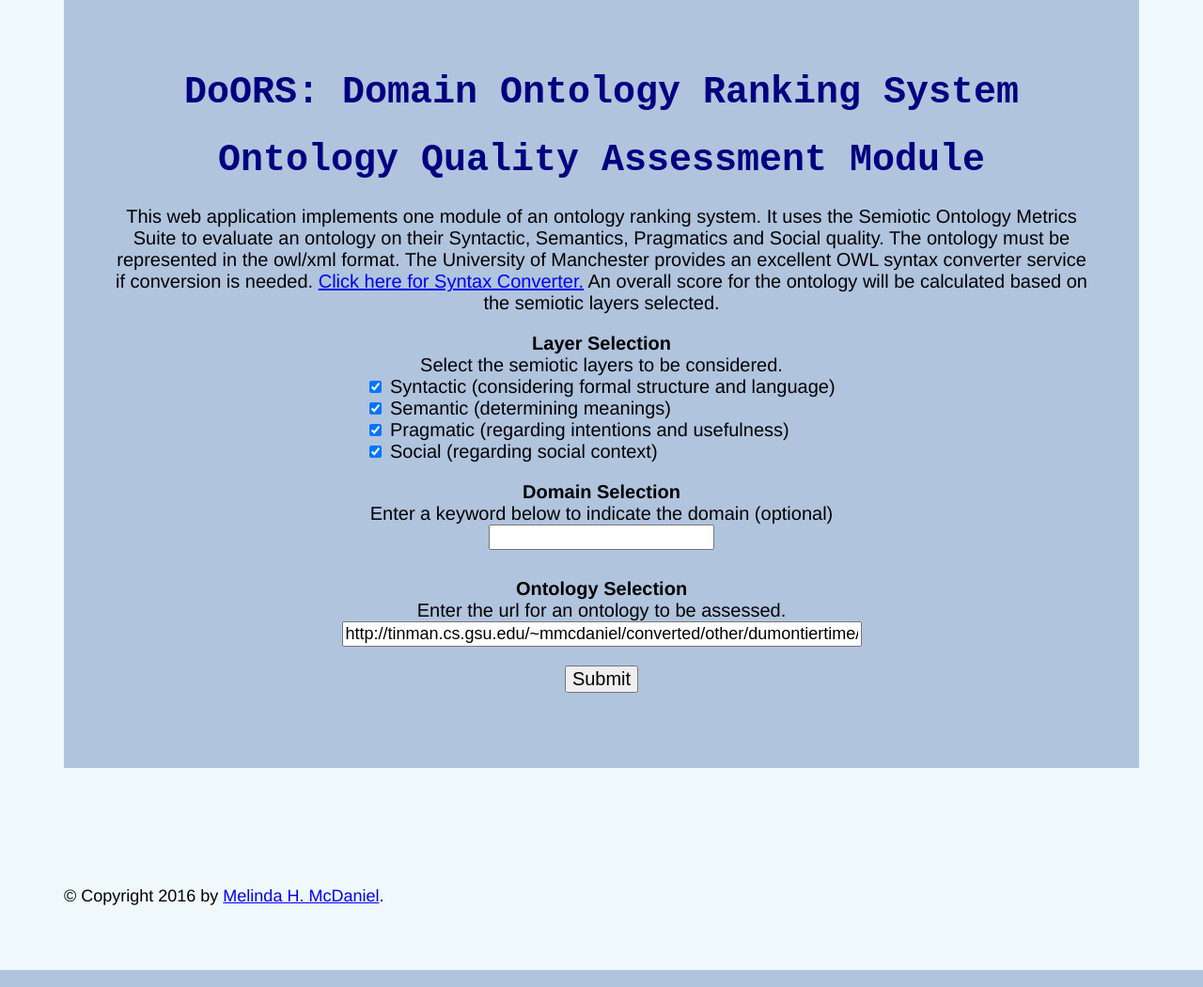
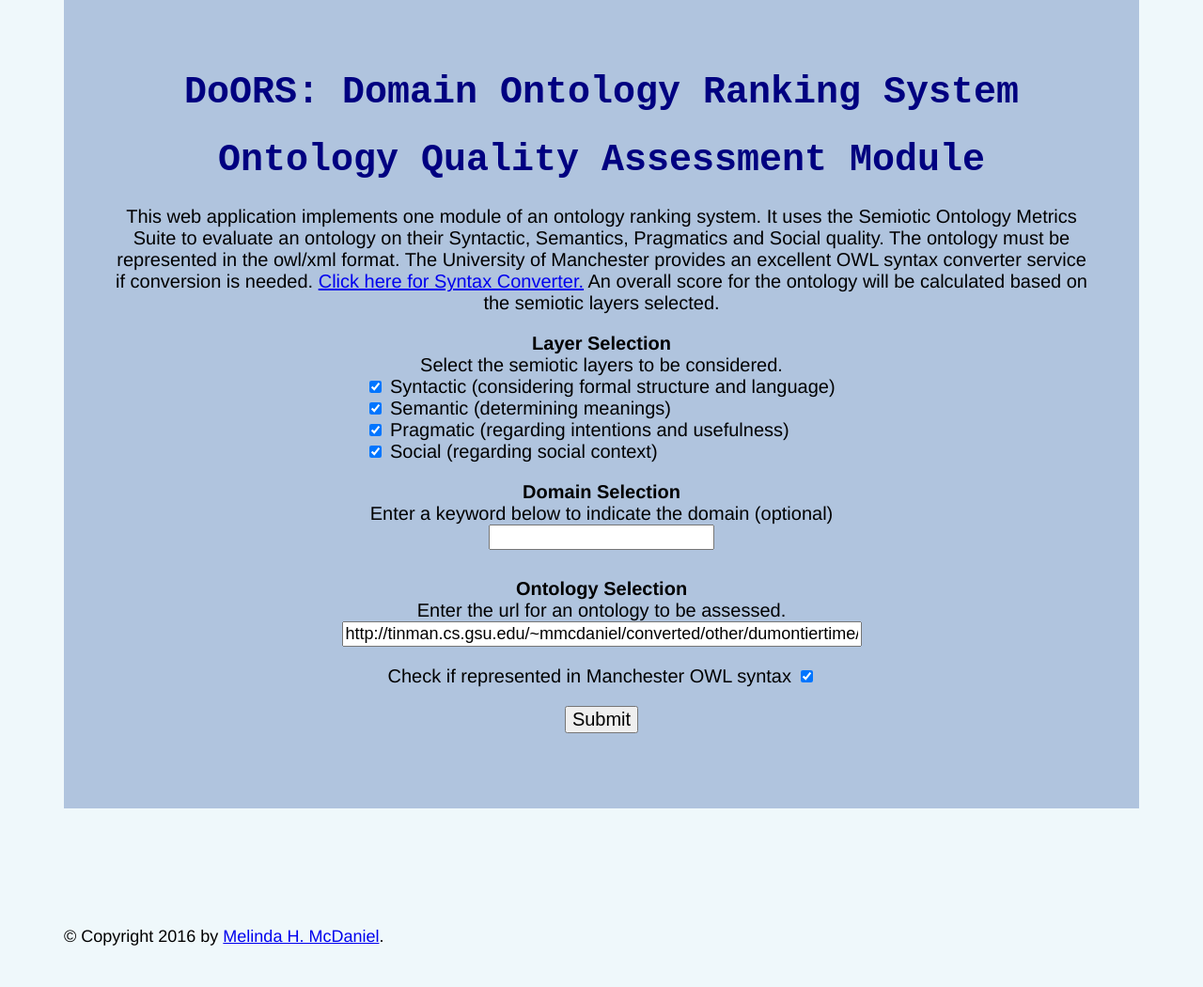
Before and after one commit to MelindaMcDaniel/owlparser, a Flask app: page / in a window 1280 px wide. Shown: the part 69-1119 px from the top of the page at 94% size. Run offline with Flask 2, Linux system fonts and the light colour scheme; parts of the project's set-up code (start-up, migrations or seed data) failed here and were passed over.

Commit message:
add already converted flag

```diff
--- a/ontparser/quality.py
+++ b/ontparser/quality.py
@@ -200,7 +200,7 @@ class OwlQuality(object):
             print node.iri
 
 
-def owl_quality(url, semiotic_quality_flags, domain, debug=False, already_converted=True):
+def owl_quality(url, semiotic_quality_flags, domain, debug=False, already_converted=False):
     owl = Owl(url, already_converted)
     quality = OwlQuality(owl.nodes, owl.object_properties, owl.data_properties, owl.annotations,
                          semiotic_quality_flags, domain)
--- a/ontparser/templates/main.html
+++ b/ontparser/templates/main.html
@@ -36,6 +36,8 @@
         <h2>Ontology Selection</h2>
         Enter the url for an ontology to be assessed.<br>
       <input type=text size=50 name=url value="http://tinman.cs.gsu.edu/~mmcdaniel/converted/other/dumontiertime/dumontiertime.xml/owl.xml"/></p>
+      Check if represented in Manchester OWL syntax
+      <input type="checkbox" name="already_converted" checked>
       <p><input type=submit value="Submit">
     </div>
   </form>
--- a/ontparser/views.py
+++ b/ontparser/views.py
@@ -10,7 +10,8 @@ def process_form(request):
     flags = ('syntactic', 'semantic', 'pragmatic', 'social')
     semiotic_quality_flags = {flag for flag in flags if flag in request.form}
     domain = request.form['term'].strip()
-    oq = owl_quality(request.form['url'], semiotic_quality_flags, domain)
+    already_converted = 'already_converted' in request.form
+    oq = owl_quality(request.form['url'], semiotic_quality_flags, domain, already_converted=already_converted)
     return html_report(oq)
 
 
```
